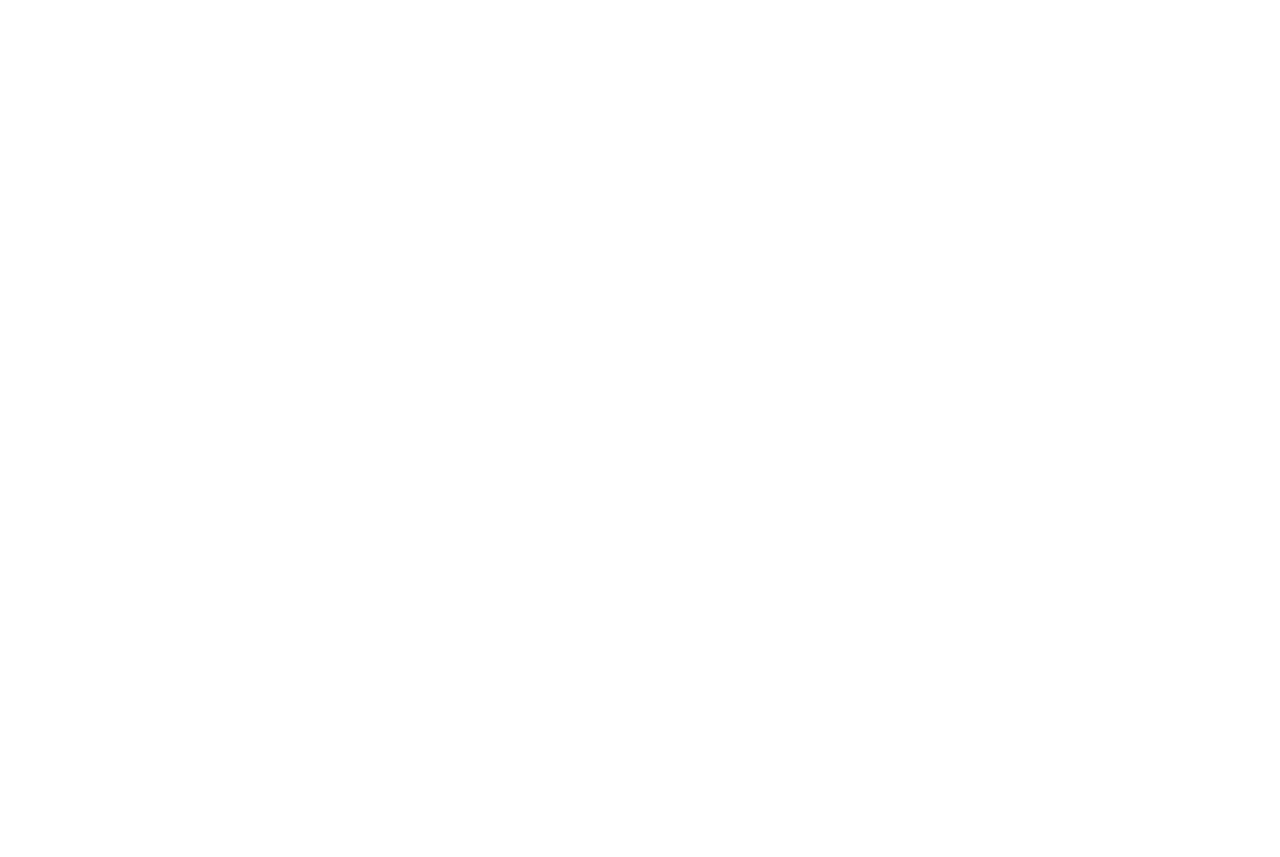
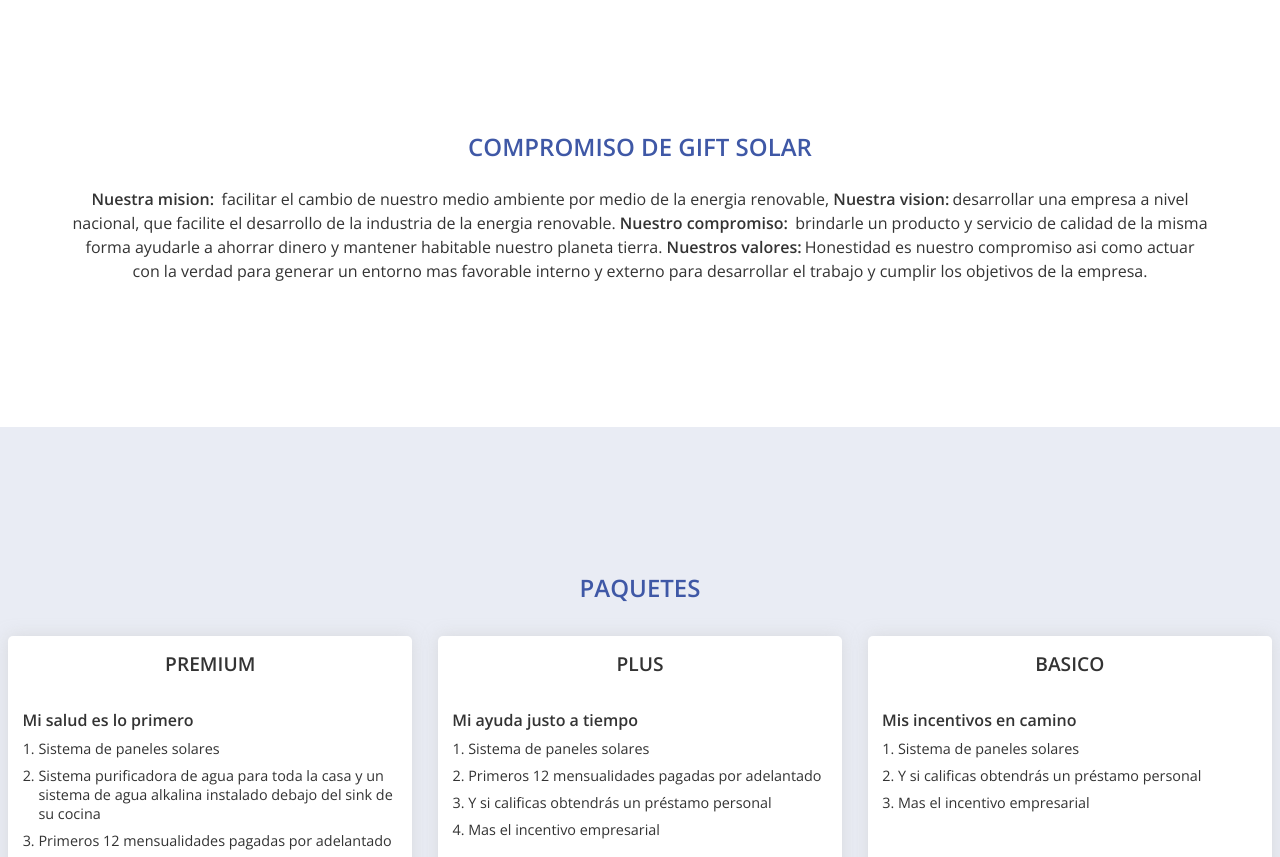
Before and after one commit to anthonyamaro15/gift-solar, a React (Create React App) app: page / in a window 1280 px wide. Shown: the part 1940-2797 px from the top of the page. Before the commit the page ends 1926 px from the top, so only its background shows below. Built offline with nearby package versions, Linux system fonts and the light colour scheme.

Commit message:
added purpose of gift solar, added packages

```diff
--- a/src/components/MarketingPage/Content.js
+++ b/src/components/MarketingPage/Content.js
@@ -53,6 +53,72 @@
           <img src={imgtwo} alt="image one" />
         </section>
       </div>
+      <div className="Content-third">
+        <section className="Content-us">
+          <div className="package-us">
+            <h3>compromiso de gift solar</h3>
+            <p>
+              <span>Nuestra mision: </span> facilitar el cambio de nuestro medio
+              ambiente por medio de la energia renovable,{" "}
+              <span>Nuestra vision: </span>
+              desarrollar una empresa a nivel nacional, que facilite el
+              desarrollo de la industria de la energia renovable.{" "}
+              <span>Nuestro compromiso:</span> brindarle un producto y servicio
+              de calidad de la misma forma ayudarle a ahorrar dinero y mantener
+              habitable nuestro planeta tierra. <span>Nuestros valores: </span>
+              Honestidad es nuestro compromiso asi como actuar con la verdad
+              para generar un entorno mas favorable interno y externo para
+              desarrollar el trabajo y cumplir los objetivos de la empresa.
+            </p>
+          </div>
+        </section>
+      </div>
+      <div className="Content-forth">
+        <section className="Content-packages">
+          <h3>paquetes</h3>
+          <div className="Content-inner-wrapper">
+            <div className="premium share">
+              <h3>premium</h3>
+              <p className="subtitle">Mi salud es lo primero</p>
+              <ol>
+                <li>Sistema de paneles solares</li>
+                <li>
+                  Sistema purificadora de agua para toda la casa y un sistema de
+                  agua alkalina instalado debajo del sink de su cocina
+                </li>
+                <li>Primeros 12 mensualidades pagadas por adelantado</li>
+                <li>Y si calificas obtendrás un préstamo personal </li>
+                <li>Mas el incentivo empresarial </li>
+              </ol>
+            </div>
+            <div className="plus share">
+              <h3>plus</h3>
+              <p className="subtitle">Mi ayuda justo a tiempo</p>
+
+              <ol>
+                <li>Sistema de paneles solares</li>
+                <li>Primeros 12 mensualidades pagadas por adelantado</li>
+                <li>Y si calificas obtendrás un préstamo personal </li>
+                <li>Mas el incentivo empresarial </li>
+              </ol>
+            </div>
+            <div className="basic share">
+              <h3>basico</h3>
+              <p className="subtitle">Mis incentivos en camino</p>
+              <ol>
+                <li>Sistema de paneles solares</li>
+                <li>Y si calificas obtendrás un préstamo personal </li>
+                <li>Mas el incentivo empresarial </li>
+              </ol>
+            </div>
+          </div>
+          <div className="terminos">
+            <p className="title">los terminos de planes son los siguientes</p>
+            <p>10 anos, 12 anos, 20 anos, 25 anos empezando al 2.99 APR</p>
+            <button>click aqui para generar mi propuesta</button>
+          </div>
+        </section>
+      </div>
     </div>
   );
 };
--- a/src/sass/_content.scss
+++ b/src/sass/_content.scss
@@ -29,6 +29,7 @@
         color: #3f58a6;
         margin-bottom: 1.5rem;
         margin-top: -1rem;
+        font-size: 1.5rem;
       }
 
       p {
@@ -52,7 +53,9 @@
 }
 
 .Content-second {
-  background: rgba(63, 88, 166, 0.1);
+  background: rgba(186, 197, 229, 0.2);
+  //   background: #f4f4f4;
+  background: rgba(145, 159, 201, 0.2);
 
   .Content-why {
     max-width: 1300px;
@@ -73,6 +76,7 @@
         color: #3f58a6;
         margin-bottom: 1.5rem;
         margin-top: -1rem;
+        font-size: 1.5rem;
       }
       p {
         font-size: 1rem;
@@ -99,3 +103,122 @@
     }
   }
 }
+
+.Content-third {
+  .Content-us {
+    //  border: 1px solid red;
+    max-width: 1300px;
+    margin: 0 auto;
+    padding: 9rem 0.5rem;
+
+    .package-us {
+      // border: 1px solid blue;
+      h3 {
+        text-align: center;
+        font-size: 1.1rem;
+        text-transform: uppercase;
+        font-size: 1.5rem;
+        margin-bottom: 1.5rem;
+        color: #3f58a6;
+      }
+
+      p {
+        line-height: 1.5;
+        //   border: 1px solid red;
+        width: 90%;
+        margin: 0 auto;
+        text-align: center;
+        //   font-size: 1.1rem;
+        span {
+          font-weight: bold;
+          //  color: #3f58a6;
+          margin-right: 0.2rem;
+        }
+      }
+    }
+  }
+}
+
+.Content-forth {
+  background: #f4f4f4;
+  //   background: rgba(63, 88, 166, 0.1);
+  background: rgba(145, 159, 201, 0.2);
+
+  .Content-packages {
+    max-width: 1300px;
+    margin: 0 auto;
+    padding: 9rem 0.5rem;
+
+    h3 {
+      text-align: center;
+      text-transform: uppercase;
+      color: #3f58a6;
+      margin-bottom: 1.5rem;
+      font-size: 1.5rem;
+    }
+
+    .Content-inner-wrapper {
+      display: flex;
+      justify-content: space-between;
+      // border: 1px solid red;
+
+      h3 {
+        text-align: center;
+        text-transform: uppercase;
+        color: #333;
+        font-size: 1.2rem;
+        margin-bottom: 2rem;
+      }
+
+      .share {
+        width: 32%;
+        margin-top: 0.5rem;
+        padding: 0.9rem;
+        background: white;
+        border-radius: 5px;
+        box-shadow: 0px 0px 15px 0px rgba(200, 200, 200, 0.5);
+        p {
+          //  font-size: 0.9rem;
+          font-weight: bold;
+          margin-bottom: 0.5rem;
+          //  font-size: 0.9rem;
+          //  color: #3f58a6;
+        }
+
+        ol li {
+          font-size: 0.9rem;
+          margin-left: 1rem;
+          margin-bottom: 0.5rem;
+          //  line-height: 1.5;
+        }
+      }
+    }
+
+    .terminos {
+      // border: 1px solid red;
+      text-align: center;
+
+      p {
+        font-size: 0.8rem;
+      }
+
+      .title {
+        text-transform: uppercase;
+        margin: 1rem 0 0.3rem;
+        font-weight: bold;
+        font-size: 0.8rem;
+      }
+
+      button {
+        text-transform: uppercase;
+        padding: 0.5rem 1.5rem;
+        font-size: 0.9rem;
+        margin-top: 1rem;
+        background: #3f58a6;
+        color: white;
+        border: none;
+        cursor: pointer;
+      }
+    }
+  }
+}
--- a/src/sass/_global.scss
+++ b/src/sass/_global.scss
@@ -22,6 +22,7 @@
   //   font-family: "Raleway", sans-serif;
   //   font-family: "Noto Sans", sans-serif;
   color: #333;
+  //   background: #f4f4f4;
 }
 
 a {
```
